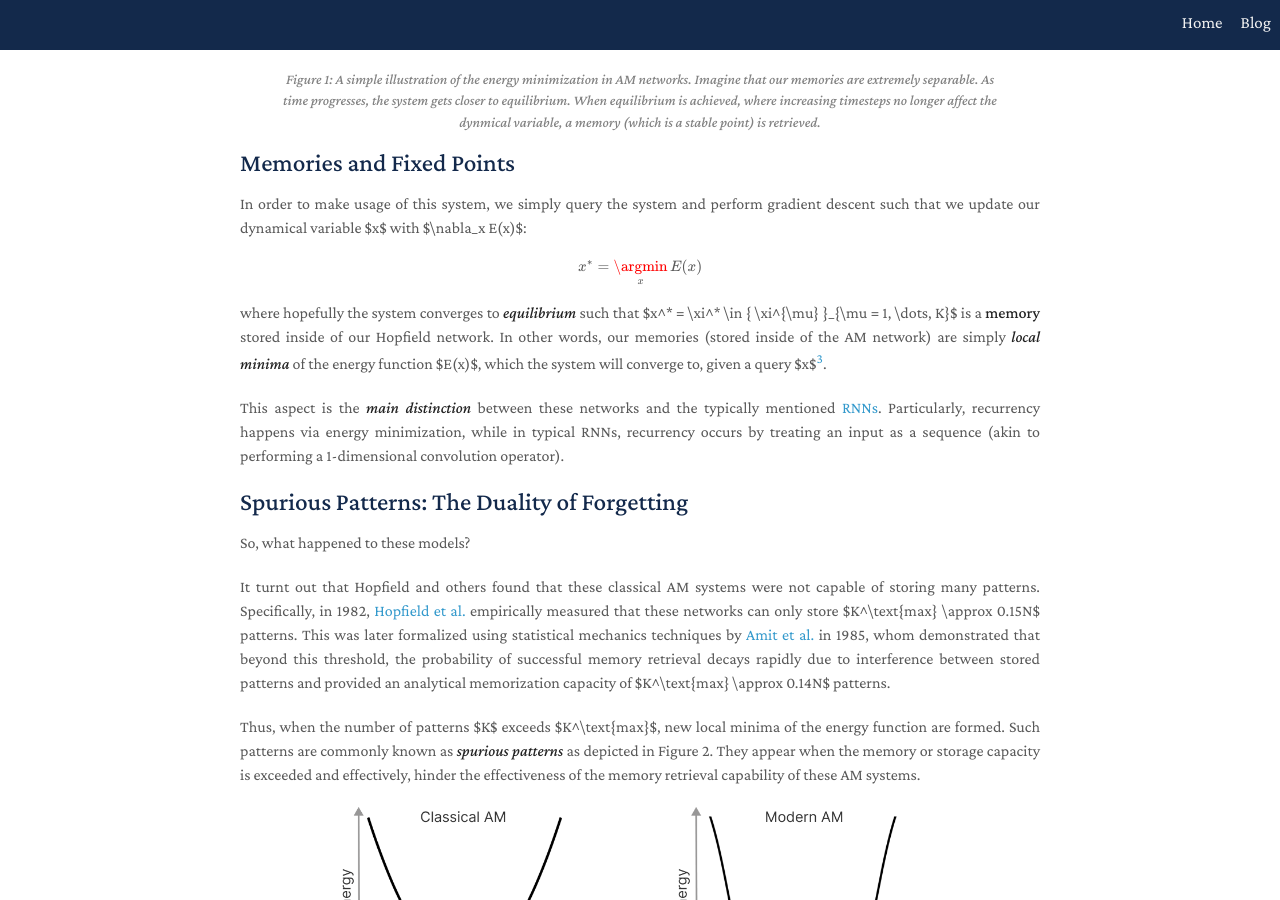
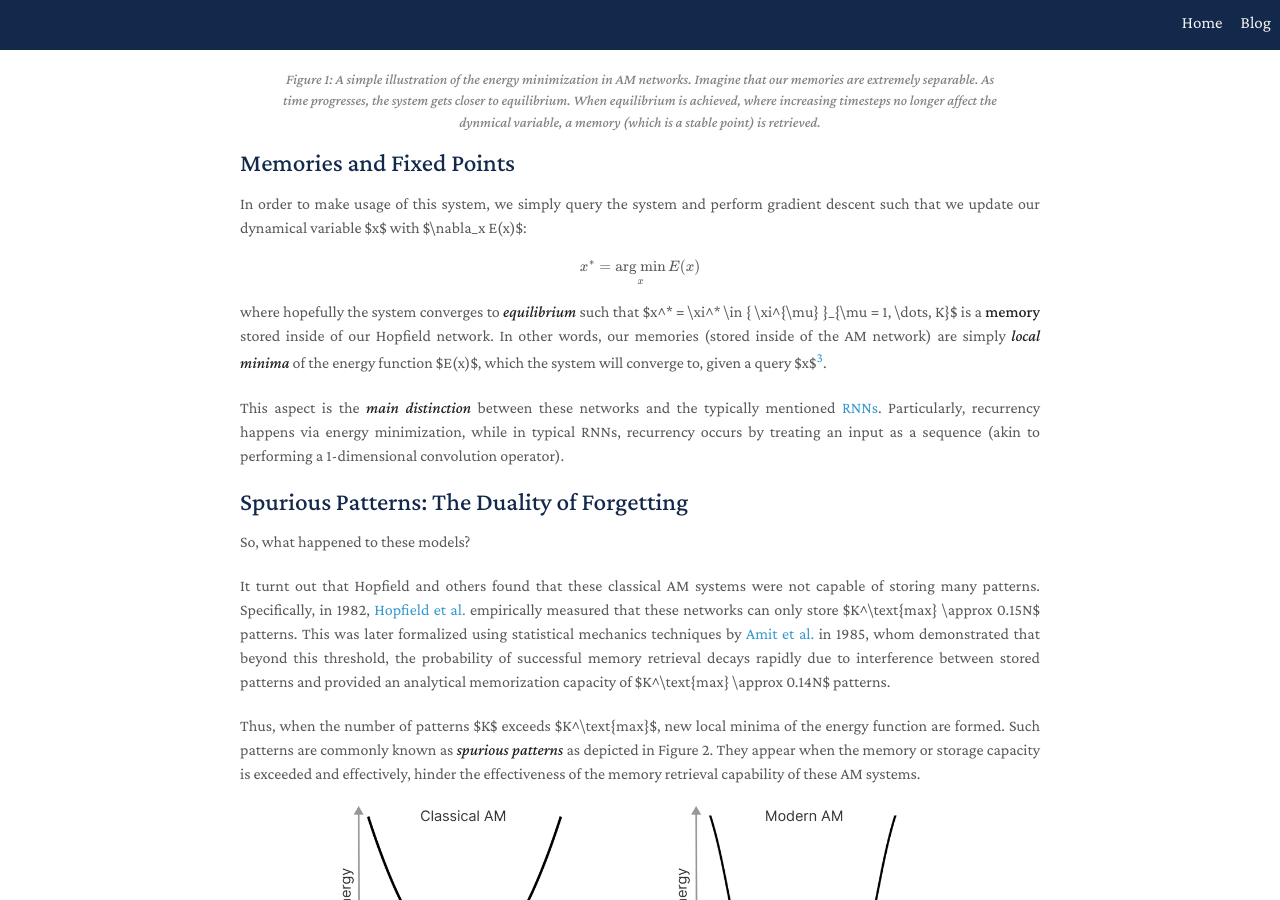
Before and after one commit to Lemon-cmd/Lemon-cmd.github.io, a Jekyll site: the page built from _posts/research/2025-12-22-hn.md, in a window 1280 px wide and 900 px high, scrolled down 1240 px. Built offline with Jekyll 4.4.1, drawn with Linux system fonts in a browser that asks for light colours; a style sheet for code colours, icons or effects is not loaded.

Commit message:
update hnn post

```diff
--- a/_posts/research/2025-12-22-hn.md
+++ b/_posts/research/2025-12-22-hn.md
@@ -44,7 +44,7 @@ which is a summation over all of the dot-products of each pattern $\xi^{\mu} \in
 In order to make usage of this system, we simply query the system and perform gradient descent such that we update our dynamical variable $x$ with $\nabla_x E(x)$:
 
 $$
-    x^* = \underset{x}{\argmin} \,E(x)
+    x^* = \underset{x}{\text{arg min}} \,E(x)
 $$
 
 where hopefully the system converges to ***equilibrium*** such that $x^* = \xi^* \in \{ \xi^{\mu} \}_{\mu = 1, \dots, K}$ is a **memory** stored inside of our Hopfield network. In other words, our memories (stored inside of the AM network) are simply ***local minima*** of the energy function $E(x)$, which the system will converge to, given a query $x$[^3].
```
